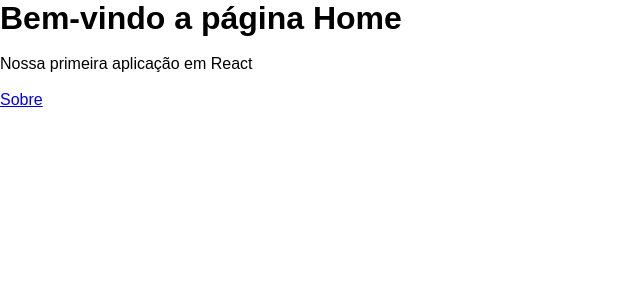
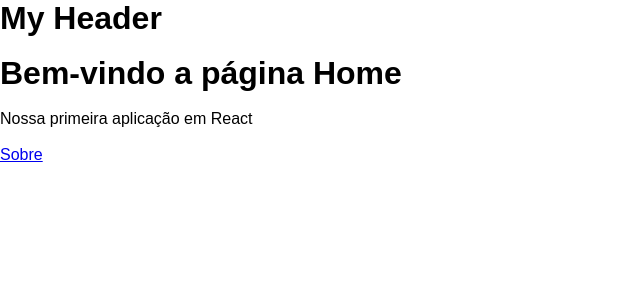
Before and after one commit to gpPacheco/aula4-rotas, a React (Create React App) app: page / in a window 1280 px wide. Shown: the top 300 px of the page, without its empty margins (0-640 px from the left). Built offline with nearby package versions, Linux system fonts and the light colour scheme.

Commit message:
Adicionar componente Header e ajustar estrutura do App

```diff
--- a/src/App.js
+++ b/src/App.js
@@ -1,11 +1,12 @@
 import RoutesApp from './routes';
-
+import Header from './components/Header';
 
 function App() {
   return (
-    <div >
+    < >
+      <Header /> <br />
       <RoutesApp />
-    </div>
+    </>
   );
 }
 
--- /dev/null
+++ b/src/components/Header/index.js
@@ -0,0 +1,9 @@
+function Header(){
+    return(
+        <header>
+            <h1>My Header</h1>
+        </header>
+    )
+}
+
+export default Header;
```
